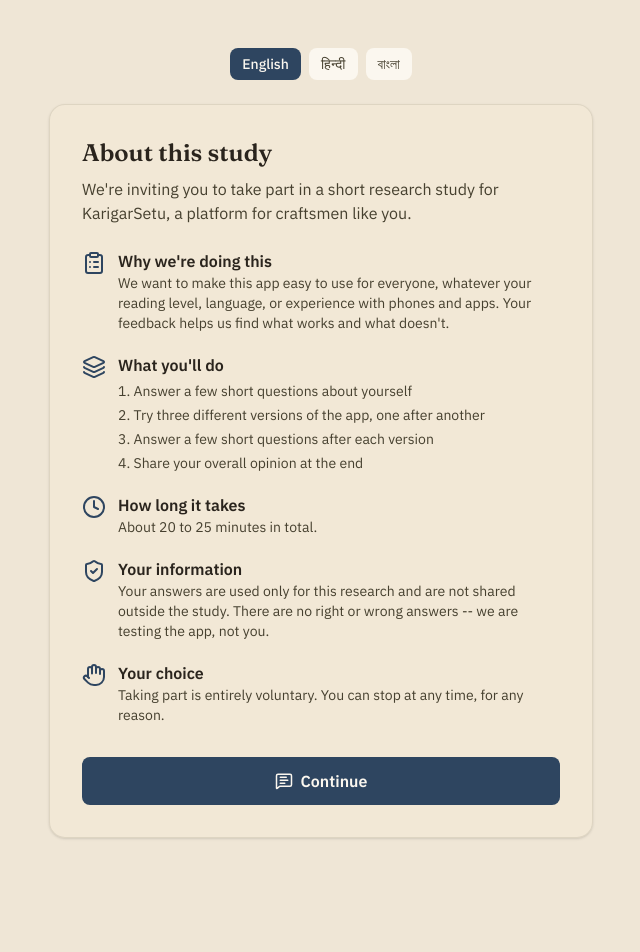
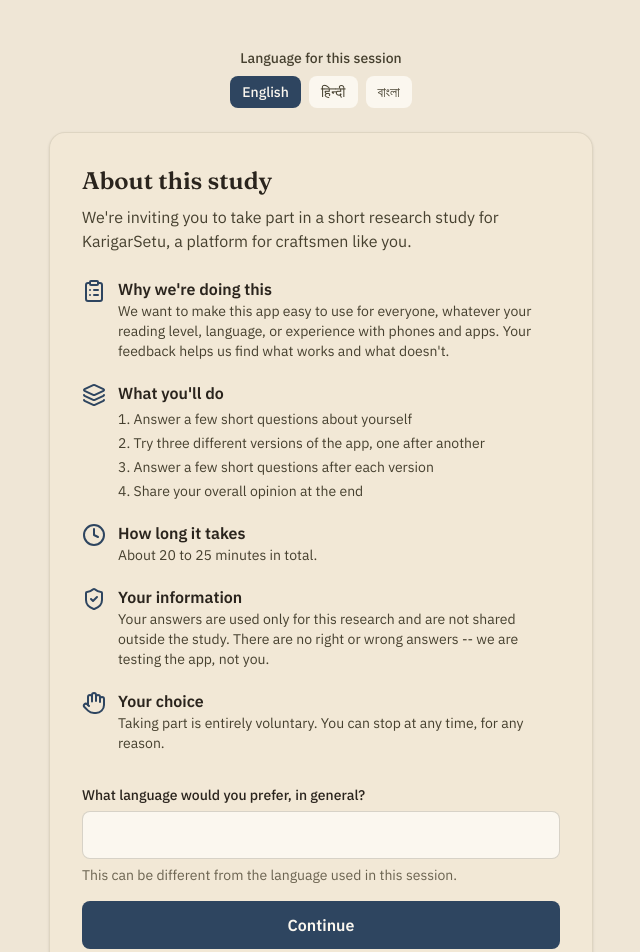
Before and after one commit to Digantapanda/karigarsetu, a Next.js app: page /pilot in a window 1280 px wide. Shown: the top 952 px of the page, without its empty margins (319-959 px from the left). Before the commit the page ends 886 px from the top, so only its background shows below. Built offline with nearby package versions, Linux system fonts and the light colour scheme.

Commit message:
Pilot v2 checkpoint 3c: landing page Interview/Task Language + Preferred Language fields, carried through to intake

```diff
--- a/app/pilot/intake/page.tsx
+++ b/app/pilot/intake/page.tsx
@@ -3,11 +3,11 @@ import { getPilotDictionary } from "@/lib/pilot/dictionary";
 import type { Locale } from "@/lib/i18n/config";
 
 interface PageProps {
-  searchParams: Promise<{ lang?: string }>;
+  searchParams: Promise<{ lang?: string; preferredLanguageFreetext?: string }>;
 }
 
 export default async function PilotIntakePage({ searchParams }: PageProps) {
-  const { lang } = await searchParams;
+  const { lang, preferredLanguageFreetext } = await searchParams;
   const locale: Locale = lang === "hi" || lang === "bn" ? lang : "en";
   const pilotDict = getPilotDictionary(locale);
 
@@ -15,7 +15,11 @@ export default async function PilotIntakePage({ searchParams }: PageProps) {
     <main className="mx-auto flex w-full max-w-xl flex-1 flex-col gap-6 px-4 py-12">
       <h1 className="font-display text-2xl font-semibold text-ink-900">{pilotDict.intake.title}</h1>
       <div className="rounded-2xl border border-ink-500/15 bg-khadi-100/60 p-6 shadow-sm sm:p-8">
-        <IntakeForm pilotDict={pilotDict} locale={locale} />
+        <IntakeForm
+          pilotDict={pilotDict}
+          locale={locale}
+          initialPreferredLanguage={preferredLanguageFreetext ?? ""}
+        />
       </div>
     </main>
   );
--- a/app/pilot/page.tsx
+++ b/app/pilot/page.tsx
@@ -1,5 +1,5 @@
 import Link from "next/link";
-import { ClipboardList, Layers, MessageSquareText, Clock, ShieldCheck, Hand } from "lucide-react";
+import { ClipboardList, Layers, Clock, ShieldCheck, Hand } from "lucide-react";
 import { getPilotDictionary } from "@/lib/pilot/dictionary";
 import type { Locale } from "@/lib/i18n/config";
 
@@ -16,6 +16,8 @@ export default async function PilotLandingPage({ searchParams }: PageProps) {
 
   return (
     <main className="mx-auto flex w-full max-w-xl flex-1 flex-col gap-6 px-4 py-12">
+      <div className="flex flex-col items-center gap-2">
+        <p className="text-sm font-medium text-ink-700">{t.interviewLanguageLabel}</p>
         <div className="flex justify-center gap-2">
           {(Object.keys(LANG_LABELS) as Locale[]).map((code) => (
             <Link
@@ -29,6 +31,7 @@ export default async function PilotLandingPage({ searchParams }: PageProps) {
               {LANG_LABELS[code]}
             </Link>
           ))}
+        </div>
       </div>
 
       <div className="rounded-2xl border border-ink-500/15 bg-khadi-100/60 p-6 shadow-sm sm:p-8">
@@ -82,13 +85,31 @@ export default async function PilotLandingPage({ searchParams }: PageProps) {
           </section>
         </div>
 
-        <Link
-          href={`/pilot/intake?lang=${locale}`}
-          className="mt-8 flex h-12 w-full items-center justify-center gap-2 rounded-lg bg-indigo-700 px-6 text-base font-semibold text-khadi-50 hover:bg-indigo-900"
+        {/* Plain GET form: carries the session language and the free-text
+            preferred language forward to /pilot/intake as query params,
+            with no client JS or server state needed before a participant
+            record exists. */}
+        <form action="/pilot/intake" method="get" className="mt-8 flex flex-col gap-4">
+          <input type="hidden" name="lang" value={locale} />
+          <div className="flex flex-col gap-1.5">
+            <label htmlFor="preferredLanguageFreetext" className="text-sm font-medium text-ink-900">
+              {t.preferredLanguageLabel}
+            </label>
+            <input
+              id="preferredLanguageFreetext"
+              name="preferredLanguageFreetext"
+              type="text"
+              className="h-12 w-full rounded-lg border border-ink-500/25 bg-khadi-50 px-4 text-base text-ink-900 focus:border-indigo-500"
+            />
+            <p className="text-sm text-ink-500">{t.preferredLanguageHint}</p>
+          </div>
+          <button
+            type="submit"
+            className="flex h-12 w-full items-center justify-center rounded-lg bg-indigo-700 px-6 text-base font-semibold text-khadi-50 hover:bg-indigo-900"
           >
-          <MessageSquareText size={18} aria-hidden="true" />
             {t.continueButton}
-        </Link>
+          </button>
+        </form>
       </div>
     </main>
   );
--- a/components/pilot/IntakeForm.tsx
+++ b/components/pilot/IntakeForm.tsx
@@ -94,7 +94,15 @@ function LikertRow({
 
 type FormState = Record<string, string | number>;
 
-export function IntakeForm({ pilotDict, locale }: { pilotDict: PilotDictionary; locale: Locale }) {
+export function IntakeForm({
+  pilotDict,
+  locale,
+  initialPreferredLanguage = "",
+}: {
+  pilotDict: PilotDictionary;
+  locale: Locale;
+  initialPreferredLanguage?: string;
+}) {
   const t = pilotDict.intake;
   const [step, setStep] = useState(0);
   const [values, setValues] = useState<FormState>({});
@@ -121,6 +129,7 @@ export function IntakeForm({ pilotDict, locale }: { pilotDict: PilotDictionary;
     const formData = new FormData();
     Object.entries(values).forEach(([k, v]) => formData.append(k, String(v)));
     formData.append("language", locale);
+    if (initialPreferredLanguage) formData.append("preferredLanguageFreetext", initialPreferredLanguage);
 
     startTransition(async () => {
       const result = await submitIntake(formData);
```
Lines whose indentation alone changed are shown as unchanged.
